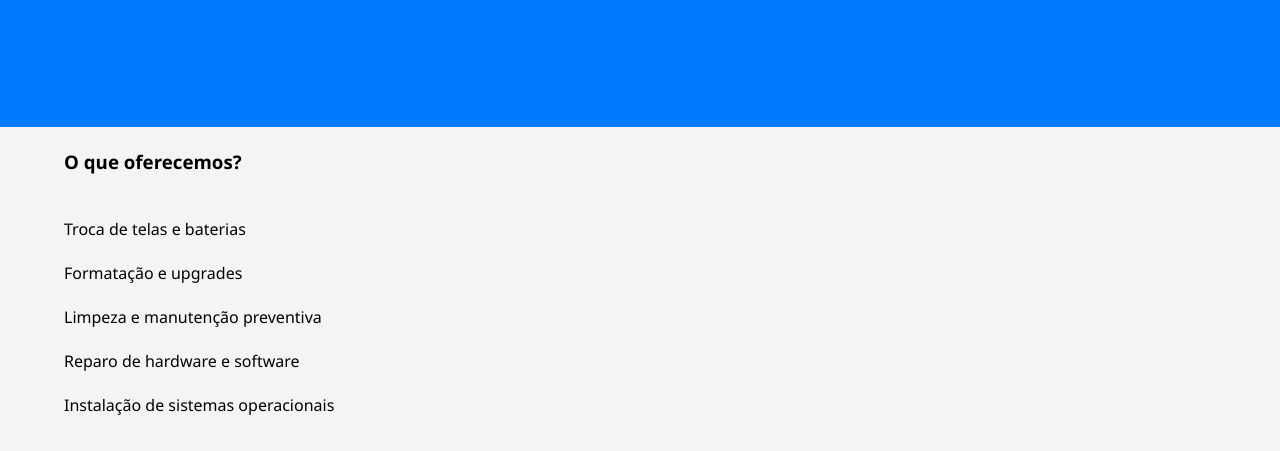
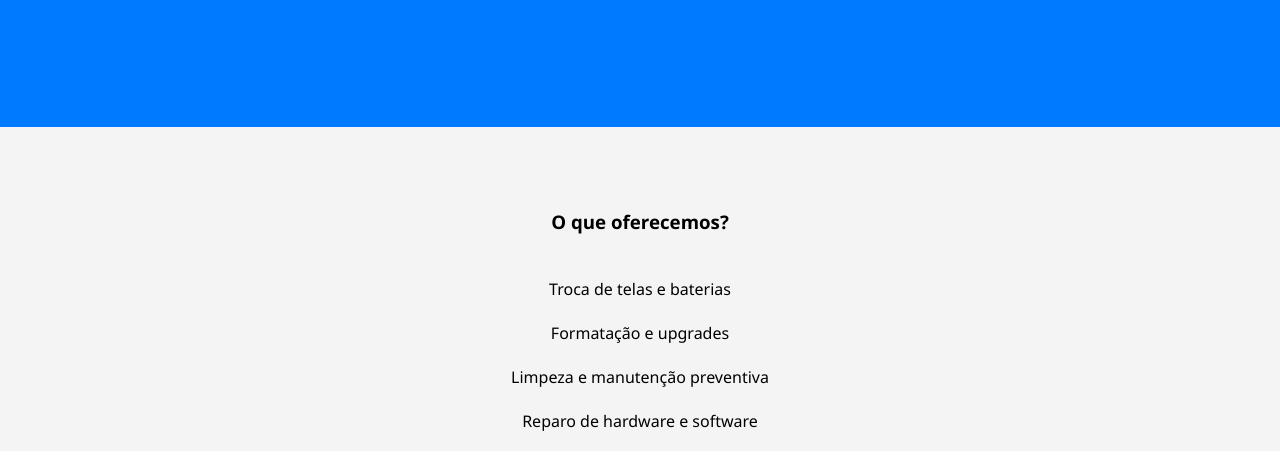
Before and after one commit to daviirion/TD-Tech, a plain HTML site: page Assistencia.html in a window 1280 px wide. Shown: the part 291-742 px from the top of the page. Drawn offline with Linux system fonts and the light colour scheme.

Commit message:
Update Assistencia.html

```diff
--- a/Assistencia.html
+++ b/Assistencia.html
@@ -34,7 +34,7 @@
         </div>
     </section>
 
-    <section class="conteudo">
+    <section class="contato">
         <div class="container">
             <br>
             <h3>O que oferecemos?</h3>
```
